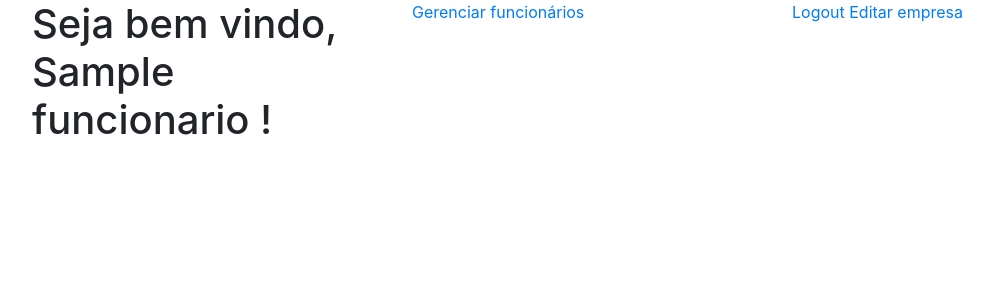
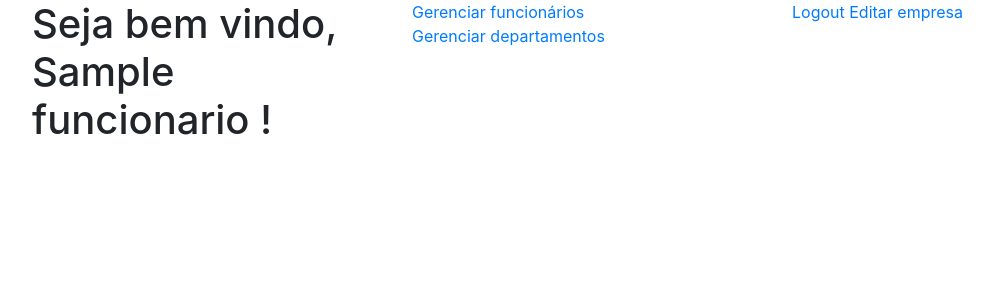
Before and after one commit to Rafael-Jaber/gestao_rh, a Django app: page / in a window 1280 px wide. Shown: the top 300 px of the page, without its empty margins (53-1046 px from the left). Run offline with Django 3.2, Linux system fonts and the light colour scheme; a user stored in the database is signed in; tables that the repository leaves empty hold one stand-in row (values such as "Sample post"); some libraries are stand-ins or nearby versions.

Commit message:
Criado List_Departamentos

```diff
--- a/apps/core/templates/core/index.html
+++ b/apps/core/templates/core/index.html
@@ -11,6 +11,10 @@
 		<div class="col-sm">
 			<a href="{% url 'list_funcionarios' %}">
 				Gerenciar funcionários
+			</a>
+			<br/>
+			<a href="{% url 'list_departamentos' %}">
+				Gerenciar departamentos
 			</a>
 		</div>
 		<div class="col-sm">
--- a/apps/departamentos/models.py
+++ b/apps/departamentos/models.py
@@ -1,8 +1,9 @@
 from django.db import models
-
+from apps.empresas.models import Empresa
 
 class Departamento(models.Model):
     nome = models.CharField(max_length=70)
+    empresa = models.ForeignKey(Empresa, on_delete=models.PROTECT)
 
     def __str__(self):
         return self.nome
--- /dev/null
+++ b/apps/departamentos/urls.py
@@ -0,0 +1,6 @@
+from django.urls import path
+from .views import DepartamentosList
+
+urlpatterns = [
+    path('', DepartamentosList.as_view(), name='list_departamentos'),
+]
--- a/gestao_rh/urls.py
+++ b/gestao_rh/urls.py
@@ -4,6 +4,7 @@ from django.urls import path, include
 urlpatterns = [
     path('', include('apps.core.urls')),
     path('funcionarios/', include('apps.funcionarios.urls')),
+    path('departamentos/', include('apps.departamentos.urls')),
     path('empresa/', include('apps.empresas.urls')),
     path('admin/', admin.site.urls),
     path('accounts/', include('django.contrib.auth.urls'))
```
Also changed, not shown: apps/departamentos/templates/departamentos/departamento_list.html (added, +15 -0 lines), apps/departamentos/views.py (+9 -1 lines), apps/departamentos/migrations/0002_departamento_empresa.py (added).
